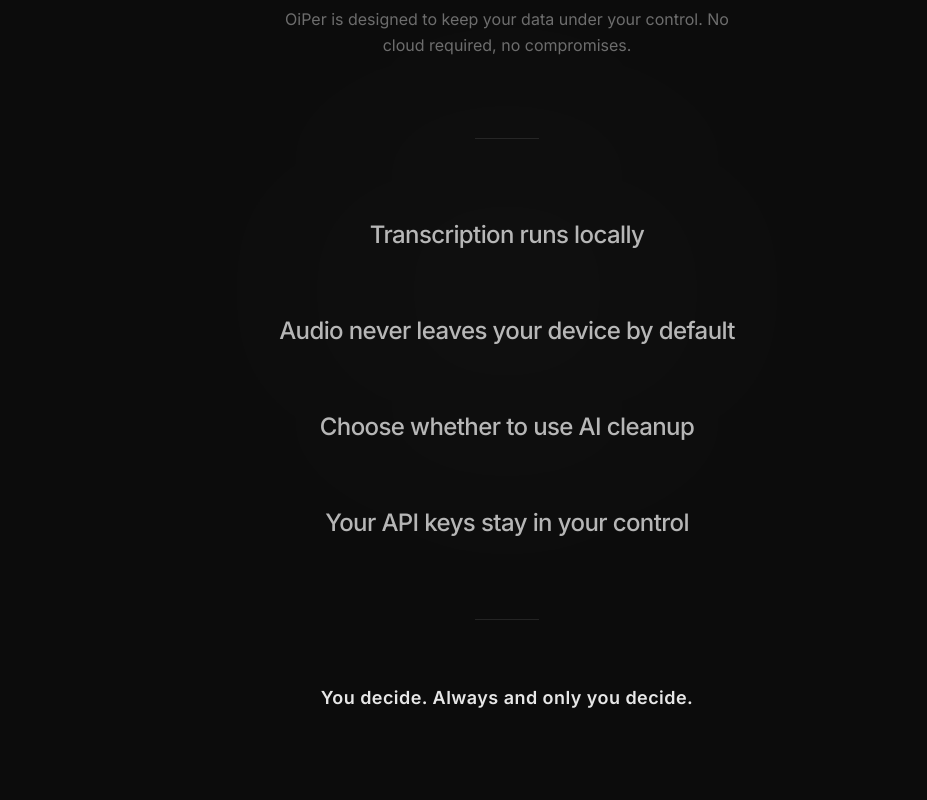
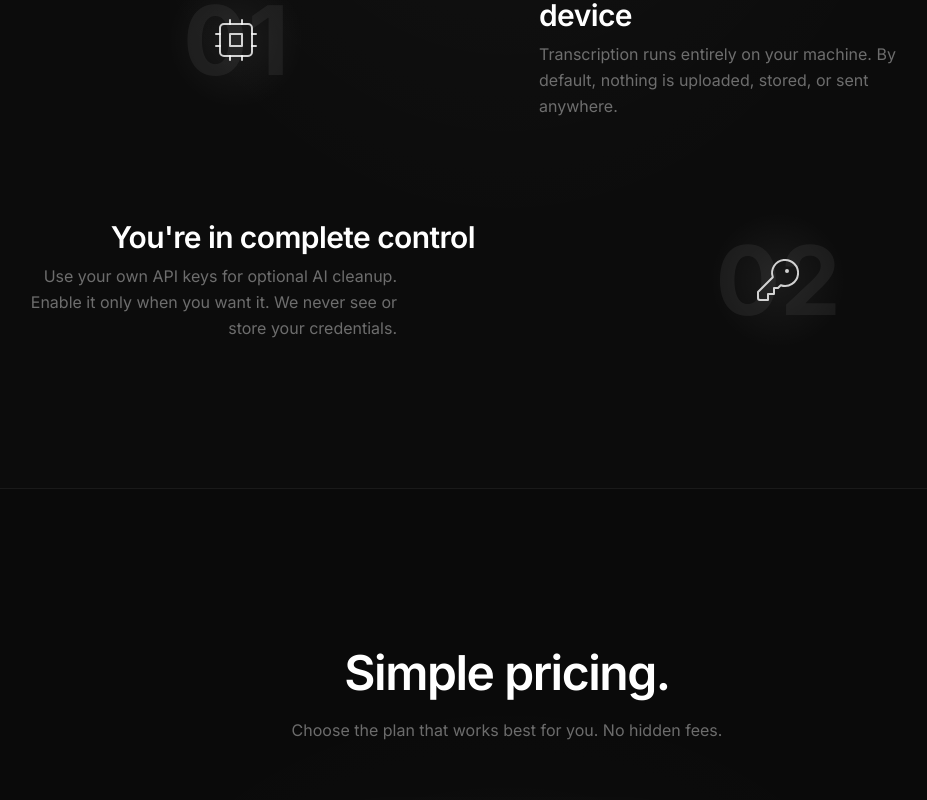
Before and after one commit to oiper/oiper-web, a Next.js app: page / in a window 1280 px wide. Shown: the part 4500-5300 px from the top of the page, without its empty margins (133-1060 px from the left). Built offline with nearby package versions, Linux system fonts and the light colour scheme.

Commit message:
refactor: enhance PricingSection and PrivacySection with improved layout and content

```diff
--- a/src/features/landing-page/components/pricing-section.tsx
+++ b/src/features/landing-page/components/pricing-section.tsx
@@ -67,7 +67,16 @@
       </div>
 
       <div className="relative mx-auto max-w-[1160px] px-6 sm:px-10">
-        <div className="grid gap-6 lg:grid-cols-3">
+        <div className="mx-auto max-w-[560px] text-center">
+          <h2 className="text-4xl font-semibold tracking-[-0.03em] text-white sm:text-5xl">
+            Simple pricing.
+          </h2>
+          <p className="mt-5 text-base leading-relaxed text-white/40">
+            Choose the plan that works best for you. No hidden fees.
+          </p>
+        </div>
+
+        <div className="mt-16 grid gap-6 lg:grid-cols-3">
           {plans.map((plan) => (
             <div
               key={plan.name}
--- a/src/features/landing-page/components/privacy-section.tsx
+++ b/src/features/landing-page/components/privacy-section.tsx
@@ -1,50 +1,80 @@
 'use client'
 
-const privacyItems = [
-  'Transcription runs locally',
-  'Audio never leaves your device by default',
-  'Choose whether to use AI cleanup',
-  'Your API keys stay in your control',
+import { Cpu, KeyRound } from 'lucide-react'
+
+const items = [
+  {
+    number: '01',
+    icon: Cpu,
+    title: 'Your audio never leaves your device',
+    description:
+      'Transcription runs entirely on your machine. By default, nothing is uploaded, stored, or sent anywhere.',
+  },
+  {
+    number: '02',
+    icon: KeyRound,
+    title: "You're in complete control",
+    description:
+      'Use your own API keys for optional AI cleanup. Enable it only when you want it. We never see or store your credentials.',
+  },
 ]
 
 export function PrivacySection() {
   return (
     <section
       id="privacy"
-      className="relative overflow-hidden border-b border-white/[0.06] bg-[#0c0c0c] py-36 sm:py-52"
+      className="relative overflow-hidden border-b border-white/[0.06] bg-[#0c0c0c] py-24 sm:py-32"
     >
       <div className="pointer-events-none absolute inset-0">
-        <div className="absolute top-1/2 left-1/2 h-[500px] w-[500px] -translate-x-1/2 -translate-y-1/2 rounded-full bg-white/[0.015] blur-[120px]" />
+        <div className="absolute inset-0 bg-[radial-gradient(ellipse_at_50%_0%,rgba(255,255,255,0.03),transparent_50%)]" />
       </div>
 
-      <div className="relative mx-auto max-w-[900px] px-6 text-center sm:px-10">
-        <h2 className="text-4xl font-semibold tracking-[-0.03em] text-white sm:text-5xl lg:text-[3.5rem]">
-          Your voice stays under your control.
-        </h2>
-
-        <p className="mx-auto mt-6 max-w-[480px] text-base leading-relaxed text-white/40">
-          OiPer is designed to keep your data under your control. No cloud
-          required, no compromises.
-        </p>
-
-        <div className="mx-auto mt-20 h-px w-16 bg-white/10" />
-
-        <div className="mt-20">
-          {privacyItems.map((item, i) => (
-            <p
-              key={item}
-              className={`text-xl font-medium tracking-tight text-white/70 sm:text-2xl ${i > 0 ? 'mt-16' : ''}`}
-            >
-              {item}
-            </p>
-          ))}
+      <div className="relative mx-auto max-w-[1100px] px-6 sm:px-10">
+        <div className="mx-auto max-w-[560px] text-center">
+          <h2 className="text-4xl font-semibold tracking-[-0.03em] text-white sm:text-5xl">
+            Privacy by design.
+          </h2>
+          <p className="mt-4 text-base leading-relaxed text-white/40">
+            No cloud required. No compromises made.
+          </p>
         </div>
 
-        <div className="mx-auto mt-20 h-px w-16 bg-white/10" />
+        <div className="mt-16 space-y-16 sm:mt-20 sm:space-y-20">
+          {items.map((item, i) => {
+            const isEven = i % 2 === 0
+            const Icon = item.icon
+            return (
+              <div
+                key={item.title}
+                className={`items-center gap-8 sm:flex sm:gap-16 ${isEven ? '' : 'sm:flex-row-reverse'}`}
+              >
+                <div className="flex flex-1 items-center justify-center">
+                  <div className="relative flex h-32 w-32 items-center justify-center sm:h-40 sm:w-40">
+                    <div className="absolute inset-0 rounded-full bg-[radial-gradient(circle,rgba(255,255,255,0.06),transparent_60%)]" />
+                    <span className="absolute text-7xl leading-none font-bold text-white/[0.06] sm:text-8xl">
+                      {item.number}
+                    </span>
+                    <Icon
+                      className="relative size-10 text-white/80 sm:size-12"
+                      strokeWidth={1}
+                    />
+                  </div>
+                </div>
 
-        <p className="mt-16 text-lg font-semibold tracking-wide text-white/90">
-          You decide. Always and only you decide.
-        </p>
+                <div
+                  className={`mt-5 flex-1 sm:mt-0 ${isEven ? 'text-center sm:text-left' : 'text-center sm:text-right'}`}
+                >
+                  <h3 className="text-2xl font-semibold tracking-[-0.02em] text-white sm:text-3xl">
+                    {item.title}
+                  </h3>
+                  <p className="mx-auto mt-2 max-w-[400px] text-base leading-relaxed text-white/40 sm:mx-0">
+                    {item.description}
+                  </p>
+                </div>
+              </div>
+            )
+          })}
+        </div>
       </div>
     </section>
   )
--- a/src/features/landing-page/landing-page.tsx
+++ b/src/features/landing-page/landing-page.tsx
@@ -18,7 +18,7 @@
       <TestimonialsSection /> {/* CENTER ALIGNED SECTION */}
       <LanguagesSection /> {/* LEFT ALIGNED SECTION */}
       <PrivacySection /> {/* CENTER ALIGNED SECTION */}
-      <PricingSection /> {/* NO SECTION TITLES, just the pricing cards */}
+      <PricingSection /> {/* CENTER ALIGNED SECTION */}
       <FooterSection />
     </main>
   )
```
